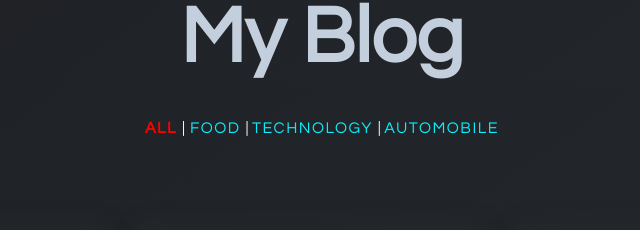
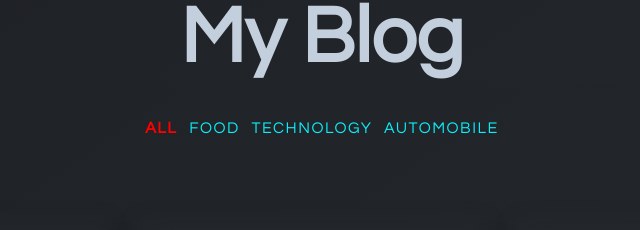
Before and after one commit to Punyaj/PWebsite, a plain HTML site: page blog-all.html in a window 1280 px wide. Shown: the part 163-393 px from the top of the page, 318-958 px from the left. Drawn offline with nearby package versions, Linux system fonts and the light colour scheme.

Commit message:
Add files via upload

```diff
--- a/blog-all.html
+++ b/blog-all.html
@@ -41,7 +41,7 @@
             <h5 class="blog-text">VISIT MY BLOG AND KEEP YOUR FEEDBACK</h5>
             <h2 class="title">My Blog</h2>
         </div>
-        <a class="blog-text1" style="font-weight: 900; color: red;" href="blog-all.html">ALL </a><a>|</a><a class="blog-text1" href="blog-food.html"> FOOD </a><a>|</a> <a class="blog-text1" href="blog-technology.html"> TECHNOLOGY </a><a>|</a> <a class="blog-text1" href="blog-automobile.html"> AUTOMOBILE</a>
+        <a class="blog-text1" style="font-weight: 900; color: red;" href="blog-all.html">ALL </a>&nbsp; <a class="blog-text1" href="blog-food.html"> FOOD </a>&nbsp;  <a class="blog-text1" href="blog-technology.html"> TECHNOLOGY </a>&nbsp;  <a class="blog-text1" href="blog-automobile.html"> AUTOMOBILE</a>
     </section>
 
 
```
